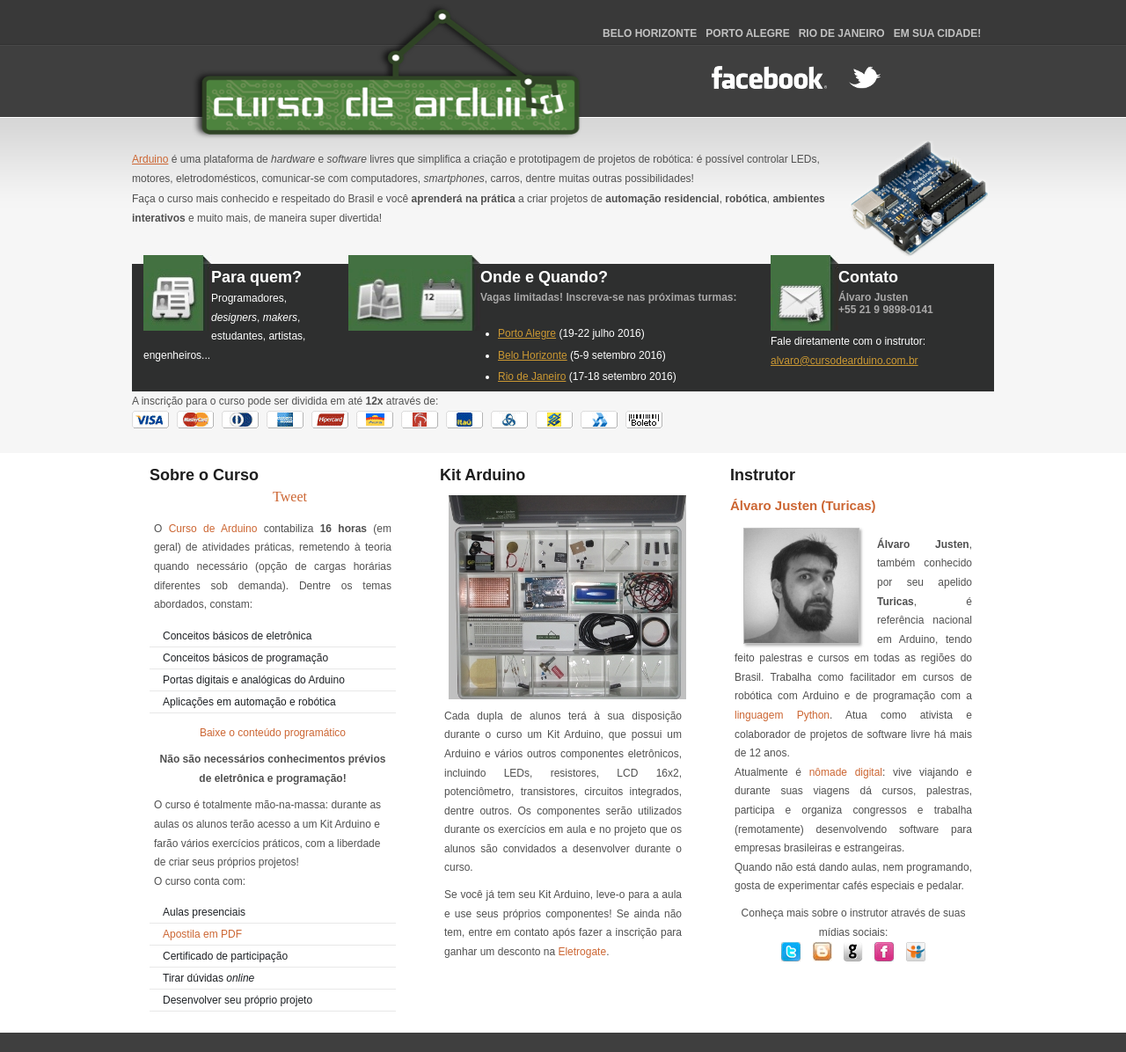
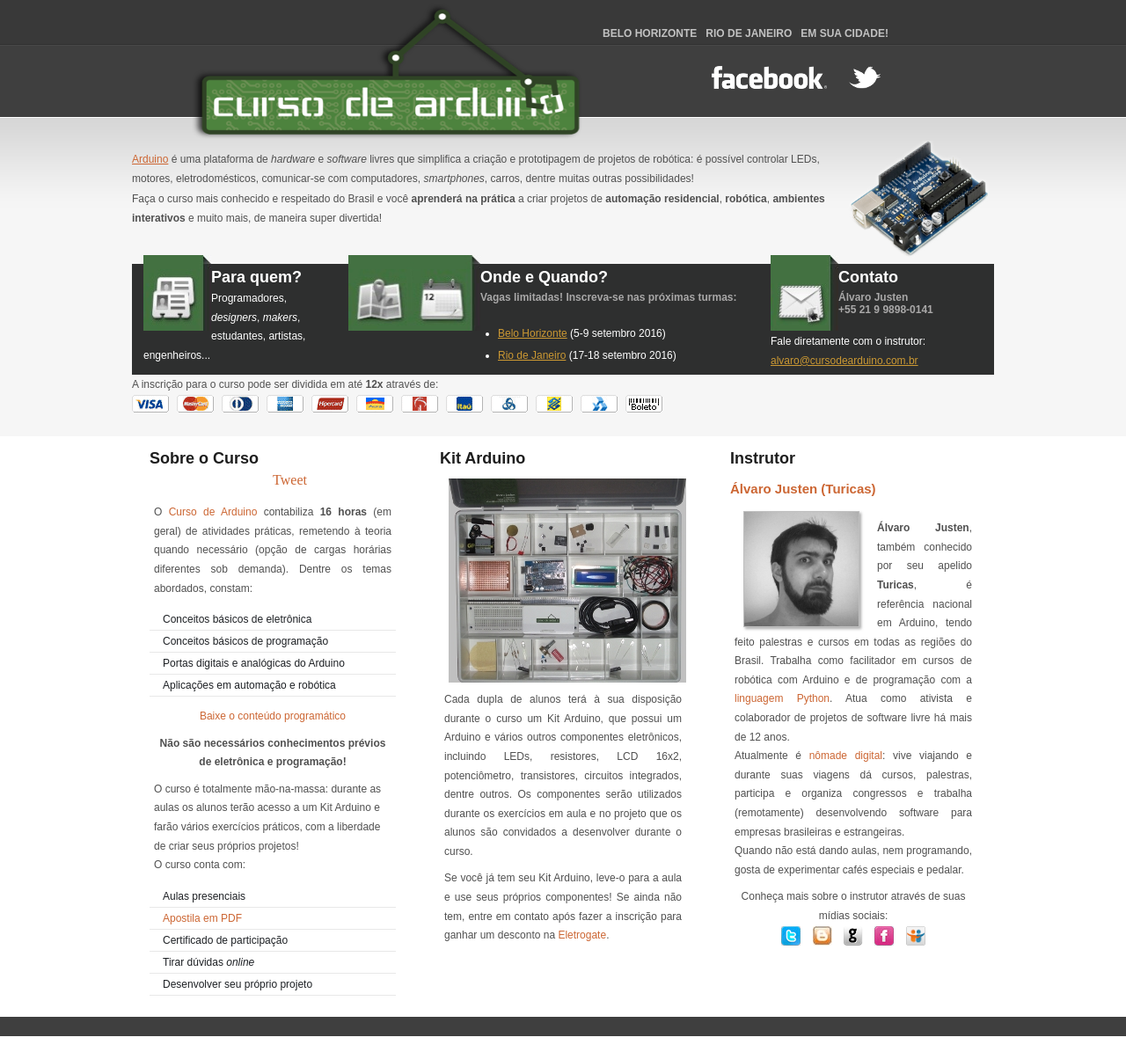
Before and after one commit to turicas/cursodearduino.com.br, a Jekyll site: the page built from index.html, in a window 1280 px wide. Shown: the whole page at 88% size. Built offline with Jekyll 4.4.1, drawn with Linux system fonts in a browser that asks for light colours; comment, search, counter and statistics services are not loaded.

Commit message:
Remove chamada do curso em Porto Alegre

```diff
--- a/_layouts/default.html
+++ b/_layouts/default.html
@@ -28,7 +28,6 @@
         <div class="menu">
           <ul>
             <li> <a href="/belo-horizonte">Belo Horizonte</a> </li>
-            <li> <a href="/porto-alegre">Porto Alegre</a> </li>
             <li> <a href="/rio-de-janeiro">Rio de Janeiro</a> </li>
             <li> <a href="/pesquisa">Em sua cidade!</a> </li>
           </ul>
@@ -90,7 +89,6 @@
           <h3>Onde e Quando?</h3>
           <h4>Vagas limitadas! Inscreva-se nas próximas turmas:</h4>
           <ul class="cidades">
-            <li> <a href="/porto-alegre">Porto Alegre</a> (19-22 julho 2016) </li>
             <li> <a href="/belo-horizonte">Belo Horizonte</a> (5-9 setembro 2016) </li>
             <li> <a href="/rio-de-janeiro">Rio de Janeiro</a> (17-18 setembro 2016) </li>
           </ul>
```
Also changed, not shown: porto-alegre/index.md (+1 -1 lines).
